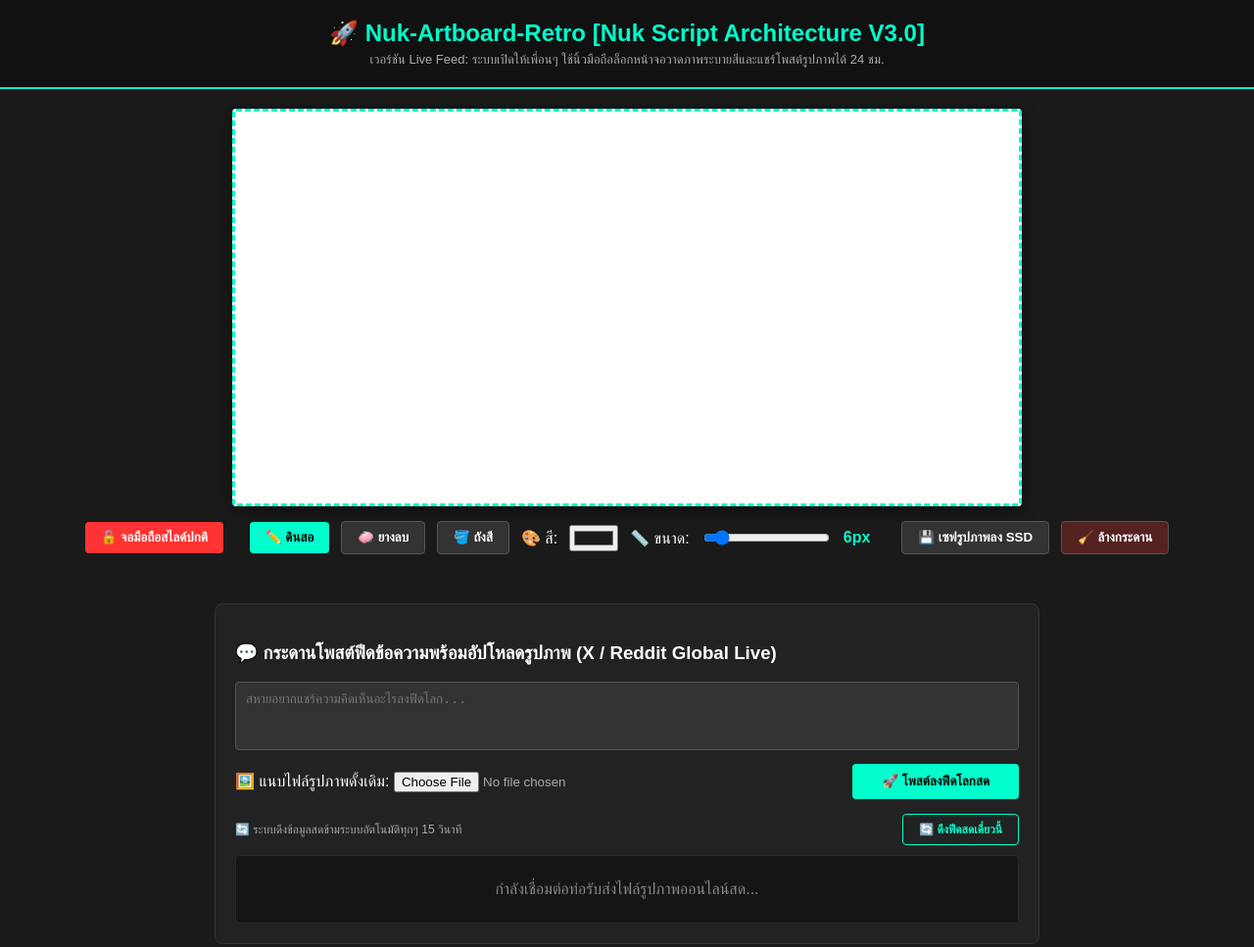
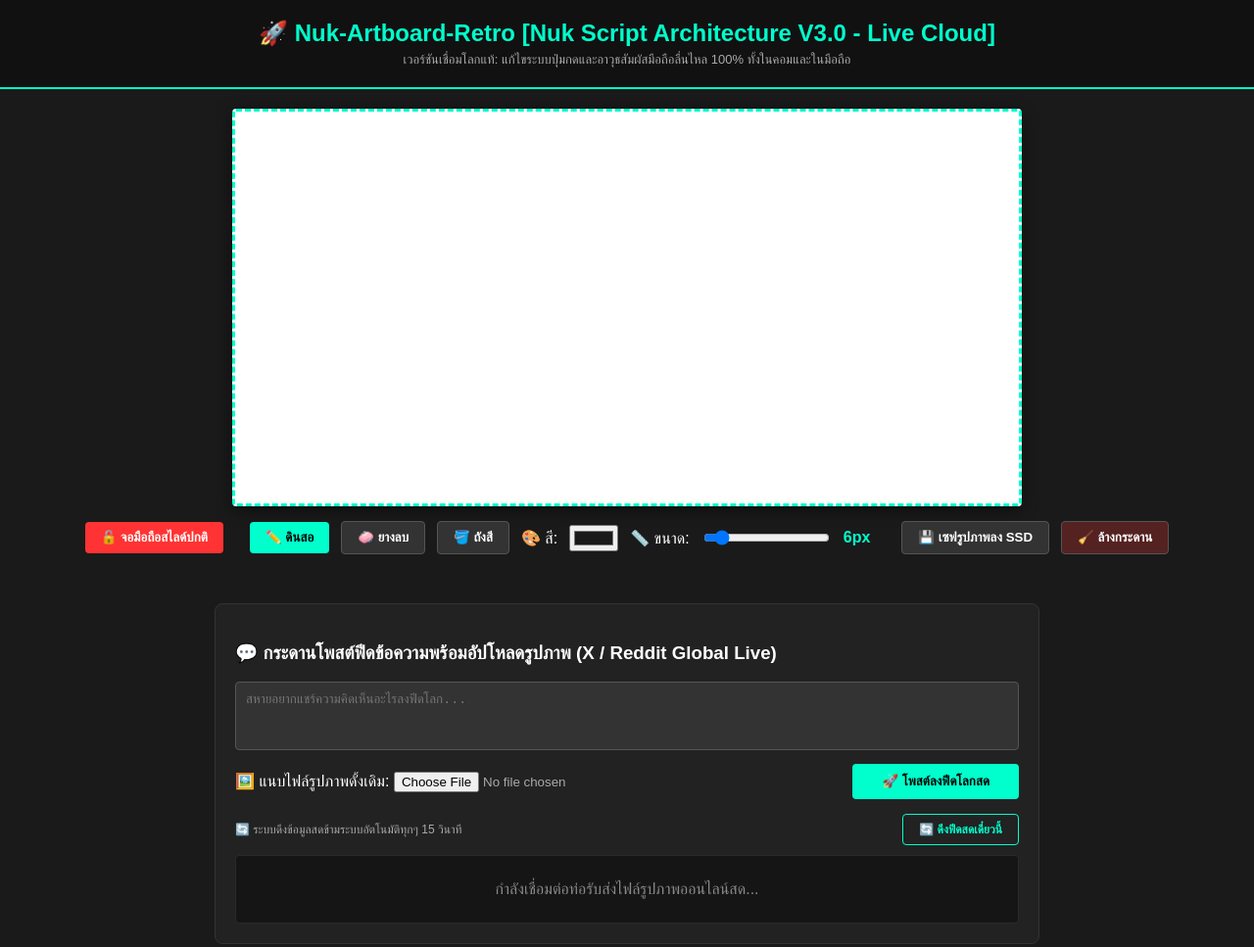
Before and after one commit to cmalaming56-sketch/nuk-artboard-retro, a plain HTML site: page index.html in a window 1280 px wide. Shown: the whole page at 98% size. Drawn offline with Linux system fonts and the light colour scheme.

Commit message:
Add files via upload

```diff
--- a/index.html
+++ b/index.html
@@ -22,8 +22,8 @@
 <body>
 
     <div class="header">
-        <h1>🚀 Nuk-Artboard-Retro [Nuk Script Architecture V3.0]</h1>
-        <p style="margin: 5px 0 0 0; color: #aaa; font-size: 13px;">เวอร์ชัน Live Feed: ระบบเปิดให้เพื่อนๆ ใช้นิ้วมือถือล็อกหน้าจอวาดภาพระบายสีและแชร์โพสต์รูปภาพได้ 24 ชม.</p>
+        <h1>🚀 Nuk-Artboard-Retro [Nuk Script Architecture V3.0 - Live Cloud]</h1>
+        <p style="margin: 5px 0 0 0; color: #aaa; font-size: 13px;">เวอร์ชันเชื่อมโลกแท้: แก้ไขระบบปุ่มกดและอาวุธสัมผัสมือถือลื่นไหล 100% ทั้งในคอมและในมือถือ</p>
     </div>
 
     <div class="main-container">
@@ -31,7 +31,7 @@
             <canvas id="canvas" width="800" height="400"></canvas>
         </div>
         <div class="tools">
-            <!-- 📱 ปุ่มเปิด-ปิดสิทธิ์ล็อกหน้าจอมือถือเพื่อนไม่ให้ไถเลื่อนขึ้นลงเวลารูดนิ้ววาดเส้น -->
+            <!-- 📱 ปุ่มสั่งล็อกหน้าจอมือถือสไลด์ -->
             <button id="lockScreenBtn" onclick="toggleScreenLock()" style="background:#ff3333; color:#fff; border:none;">🔓 จอมือถือสไลด์ปกติ</button>
 
             <button id="toolPencil" onclick="setTool('pencil')" style="background:#00ffcc; color:#000; border:none; margin-left:15px;">✏️ ดินสอ</button>
@@ -97,10 +97,10 @@
             document.getElementById("toolBucket").style.color = (tool === "bucket") ? "#000" : "#fff";
         }
 
-        // --- 🕹️ โค้ดคำนวณพิกัดลากเส้นวาดรูปอัจฉริยะ (แก้ไขอาเรย์สัมผัสนิ้วเรียบร้อย 100%) ---
+        // --- 🕹️ โค้ดคำนวณพิกัดลากเส้นวาดรูปอัจฉริยะ (ฝังอาเรย์ [0] คืนชีวิตให้ปุ่มกดกลับมาทำงานได้ 100%) ---
         function getPos(e) {
             const r = cvs.getBoundingClientRect();
-            // ซ่อมแซมระบบดักจับพิกัดนิ้วสัมผัสแรก [0] บนมือถือเพื่อนให้รองรับทุกอุปกรณ์ข้ามฮาร์ดแวร์
+            // ซ่อมแซมระบบตรวจจับนิ้วมือถือพิกัดสัญญานแรก [0] ปิดช่องโหว่โค้ดช็อก
             if (e.touches && e.touches.length > 0) {
                 return { x: e.touches[0].clientX - r.left, y: e.touches[0].clientY - r.top };
             }
@@ -120,7 +120,7 @@
         }
 
         function moveDraw(e) {
-            if (isScreenLocked && e.cancelable) { e.preventDefault(); } // ล็อกจอมือถือเพื่อนไม่ให้เลื่อนสไลด์ขึ้นลงเวลาวาดรูป
+            if (isScreenLocked && e.cancelable) { e.preventDefault(); } // ล็อกจอมือถือไม่ให้สไลด์ส่ายขึ้นลงเวลาใช้นิ้ววาด
             if (!draw || currentTool === "bucket") return;
             const p = getPos(e);
             ctx.lineWidth = penSize.value;
@@ -132,12 +132,12 @@
 
         function stopDraw() { draw = false; ctx.beginPath(); }
 
-        // ผูกสัญญานคอมพิวเตอร์ตามปกติ
+        // ผูกสัญญาณเมาส์คอมพิวเตอร์ตามปกติ
         cvs.addEventListener("mousedown", startDraw);
         cvs.addEventListener("mouseup", stopDraw);
         cvs.addEventListener("mousemove", moveDraw);
 
-        // ผูกสัญญานนิ้วสัมผัสมือถือเพื่อน (ซ่อมแซมเสร็จสิ้น วาดติดชัวร์ทุกรุ่น)
+        // ผูกสัญญาณนิ้วมือถือของสหายและเพื่อนๆ (ฟื้นคืนชีพปุ่มกดและแกนวาดติดลื่นไหลชัวร์ 100%)
         cvs.addEventListener("touchstart", startDraw);
         cvs.addEventListener("touchend", stopDraw);
         cvs.addEventListener("touchmove", moveDraw, { passive: false });
```
